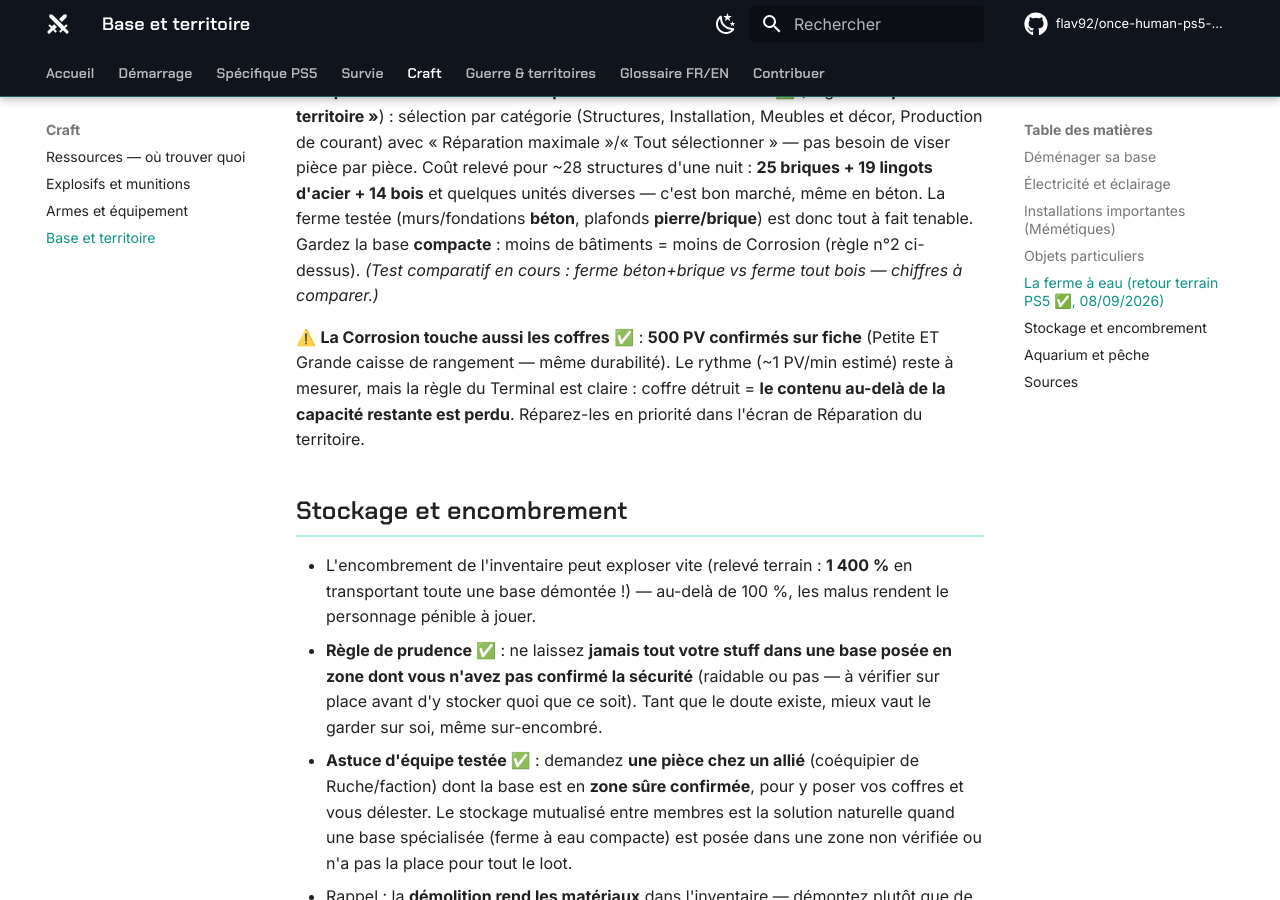
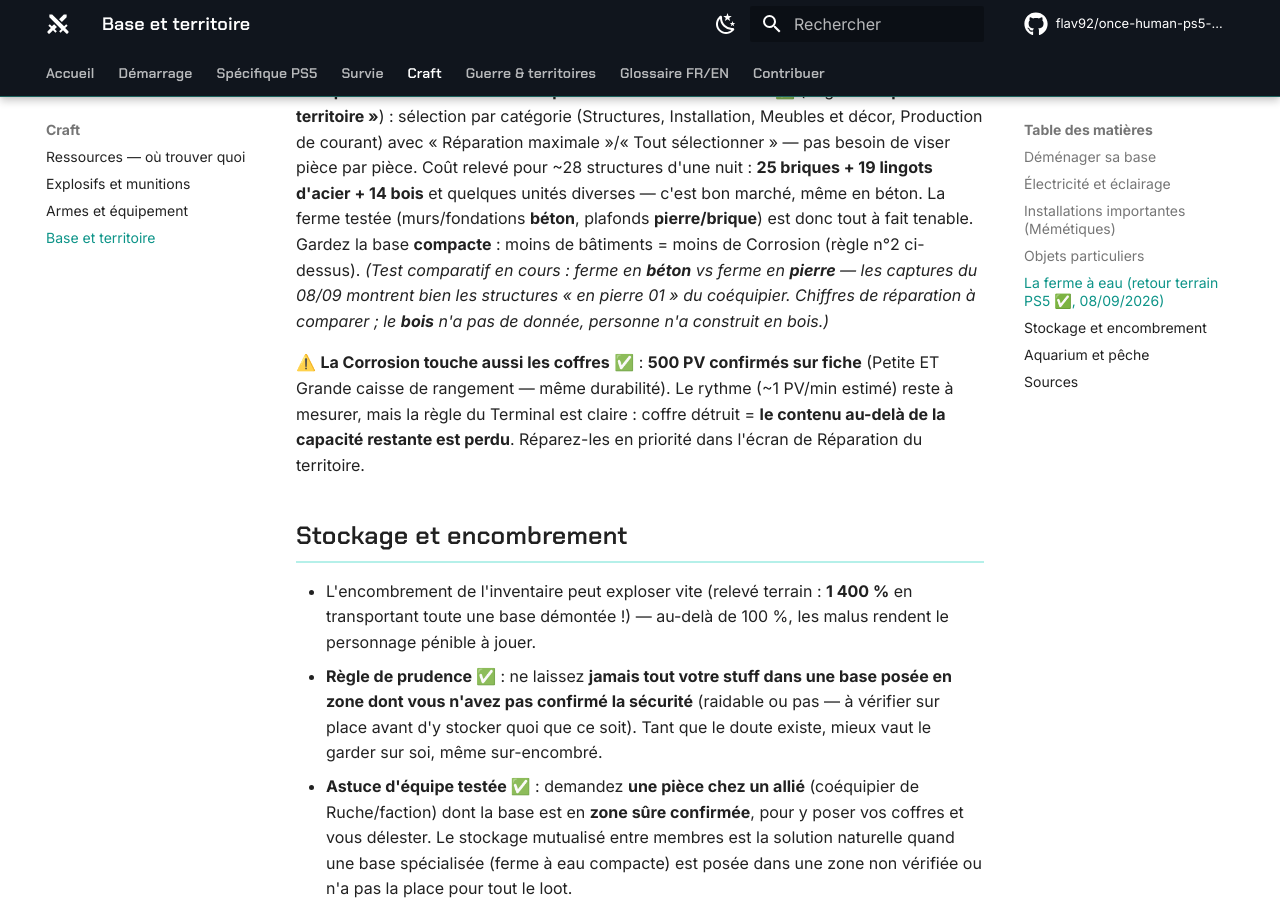
Before and after one commit to flav92/once-human-ps5-wiki, an MkDocs documentation site: the page built from docs/jeu/base-territoire.md, in a window 1280 px wide and 900 px high, scrolled down 3592 px. Built offline with MkDocs 1.6.1 and Material for MkDocs 9.7.7, drawn with Linux system fonts in a browser that asks for light colours; comment, search, counter and statistics services are not loaded.

Commit message:
Correction : comparatif béton vs pierre (pas de ferme en bois)
Co-Authored-By: Claude Fable 5 <noreply@anthropic.com>
Claude-Session: https://claude.ai/code/session_01TCxfqbazixhXZqmCd3gYVk

```diff
--- a/docs/jeu/base-territoire.md
+++ b/docs/jeu/base-territoire.md
@@ -76,7 +76,7 @@ Pompe à eau → Eau contaminée → FILTRE À EAU COMPACT (2:1) → Eau purifi
 1. *« Les effets de Corrosion réduiront progressivement la Durabilité de toutes les structures dans le Territoire jusqu'à une destruction complète. Une fois détruites, tous les actifs dépassant la capacité du coffre seront perdus. »*
 2. *« Les Renforts peuvent temporairement empêcher la Corrosion. »* Le bouton **« Renforcement de territoire »** (Terminal, touche Carré) achète cette protection temporaire — et la Corrosion augmente avec **le nombre de bâtiments** et la **valeur de pollution** du territoire.
 
-**La réparation se fait en un clic depuis le Terminal de territoire** ✅ (onglet **« Réparation du territoire »**) : sélection par catégorie (Structures, Installation, Meubles et décor, Production de courant) avec « Réparation maximale »/« Tout sélectionner » — pas besoin de viser pièce par pièce. Coût relevé pour ~28 structures d'une nuit : **25 briques + 19 lingots d'acier + 14 bois** et quelques unités diverses — c'est bon marché, même en béton. La ferme testée (murs/fondations **béton**, plafonds **pierre/brique**) est donc tout à fait tenable. Gardez la base **compacte** : moins de bâtiments = moins de Corrosion (règle n°2 ci-dessus). *(Test comparatif en cours : ferme béton+brique vs ferme tout bois — chiffres à comparer.)*
+**La réparation se fait en un clic depuis le Terminal de territoire** ✅ (onglet **« Réparation du territoire »**) : sélection par catégorie (Structures, Installation, Meubles et décor, Production de courant) avec « Réparation maximale »/« Tout sélectionner » — pas besoin de viser pièce par pièce. Coût relevé pour ~28 structures d'une nuit : **25 briques + 19 lingots d'acier + 14 bois** et quelques unités diverses — c'est bon marché, même en béton. La ferme testée (murs/fondations **béton**, plafonds **pierre/brique**) est donc tout à fait tenable. Gardez la base **compacte** : moins de bâtiments = moins de Corrosion (règle n°2 ci-dessus). *(Test comparatif en cours : ferme en **béton** vs ferme en **pierre** — les captures du 08/09 montrent bien les structures « en pierre 01 » du coéquipier. Chiffres de réparation à comparer ; le **bois** n'a pas de donnée, personne n'a construit en bois.)*
 
 ⚠️ **La Corrosion touche aussi les coffres** ✅ : **500 PV confirmés sur fiche** (Petite ET Grande caisse de rangement — même durabilité). Le rythme (~1 PV/min estimé) reste à mesurer, mais la règle du Terminal est claire : coffre détruit = **le contenu au-delà de la capacité restante est perdu**. Réparez-les en priorité dans l'écran de Réparation du territoire.
 
```
Also changed, not shown: docs/captures-a-faire.md (+1 -1 lines).
